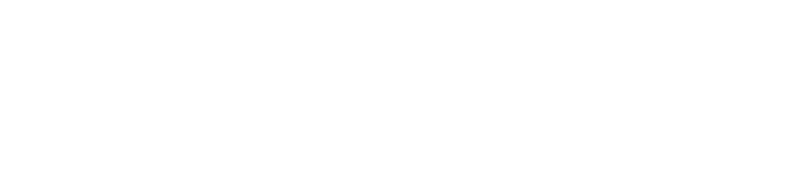
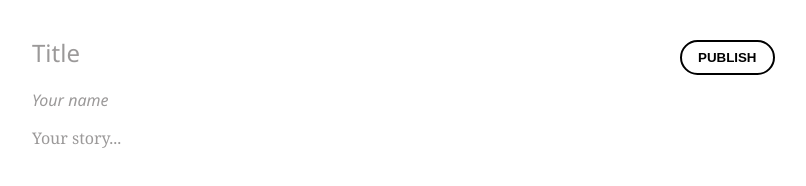
Before and after one commit to MattChan96/lap2Challenge, a plain HTML site: page client/index.html in a window 1280 px wide. Shown: the whole page, without its empty margins (288-1094 px from the left). Drawn offline with Linux system fonts and the light colour scheme.

Commit message:
Frontend layout and styling

```diff
--- a/client/index.html
+++ b/client/index.html
@@ -6,9 +6,16 @@
     <meta name="viewport" content="width=device-width, initial-scale=1.0">
     <title>Document</title>
     <link rel="stylesheet" href="style.css">
-    <script src="main.js"></script>
+    <script src="main.js" defer></script>
 </head>
 <body>
-
+    <main>
+        <article id="form" contenteditable="true">
+            <h1 id="title" class="empty" data-placeholder="Title"></h1>
+            <address id="name" class="empty"  data-placeholder="Your name"></address>
+            <p id="text" class="empty"  data-placeholder="Your story..."></p>
+        </article>
+        <button>Publish</button>
+    </main>
 </body>
 </html>
--- a/client/main.js
+++ b/client/main.js
@@ -0,0 +1,10 @@
+const data = document.getElementById('form')
+const title = document.getElementById('title')
+const name = document.getElementById('name')
+const text = document.getElementById('text')
+
+for (const el of data.children) {
+    if(el.classList.contains('empty')){
+        el.textContent = el.dataset.placeholder
+    }
+}
--- a/client/style.css
+++ b/client/style.css
@@ -0,0 +1,43 @@
+* {
+    box-sizing: border-box;
+}
+
+html, body {
+    margin: 0;
+    padding: 0;
+    font-family: 'Segoe UI', Tahoma, Geneva, Verdana, sans-serif;
+}
+
+main {
+    width: 50%;
+    margin: auto;
+    position: relative;
+    padding: 16px 0;
+}
+
+article:focus {
+    outline: none;
+}
+
+p {
+    font-family: Georgia, 'Times New Roman', Times, serif;
+}
+
+button {
+    padding: 8px 16px;
+    border-radius: 100px;
+    border: 2px solid black;
+    background: none;
+    cursor: pointer;
+    text-transform: uppercase;
+    font-weight: 700;
+    position: absolute;
+    top: 24px;
+    left: calc(50vw - 8px);
+    margin: 16px;
+}
+
+.empty {
+    color: #9b9999;
+    font-weight: 400;
+}
```
